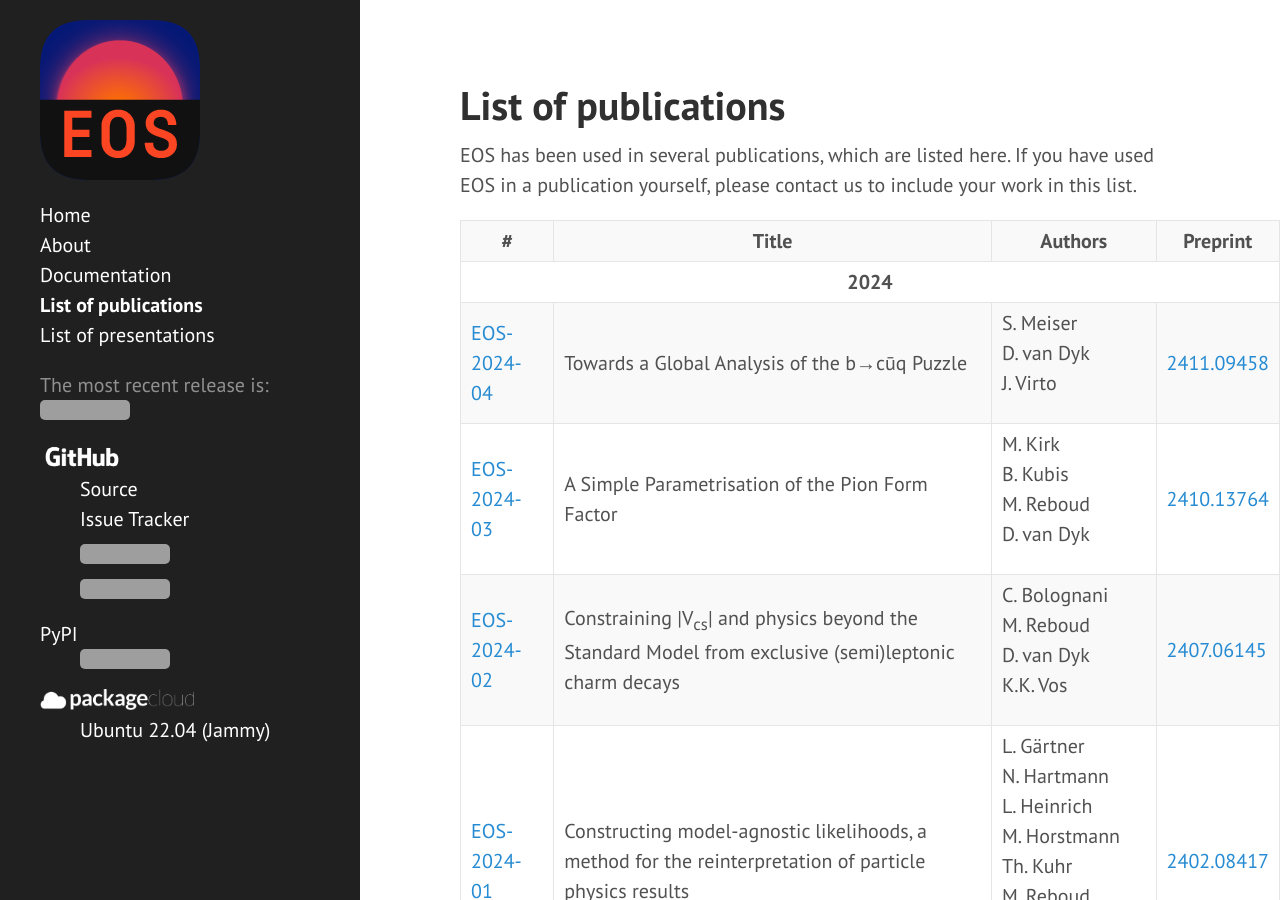
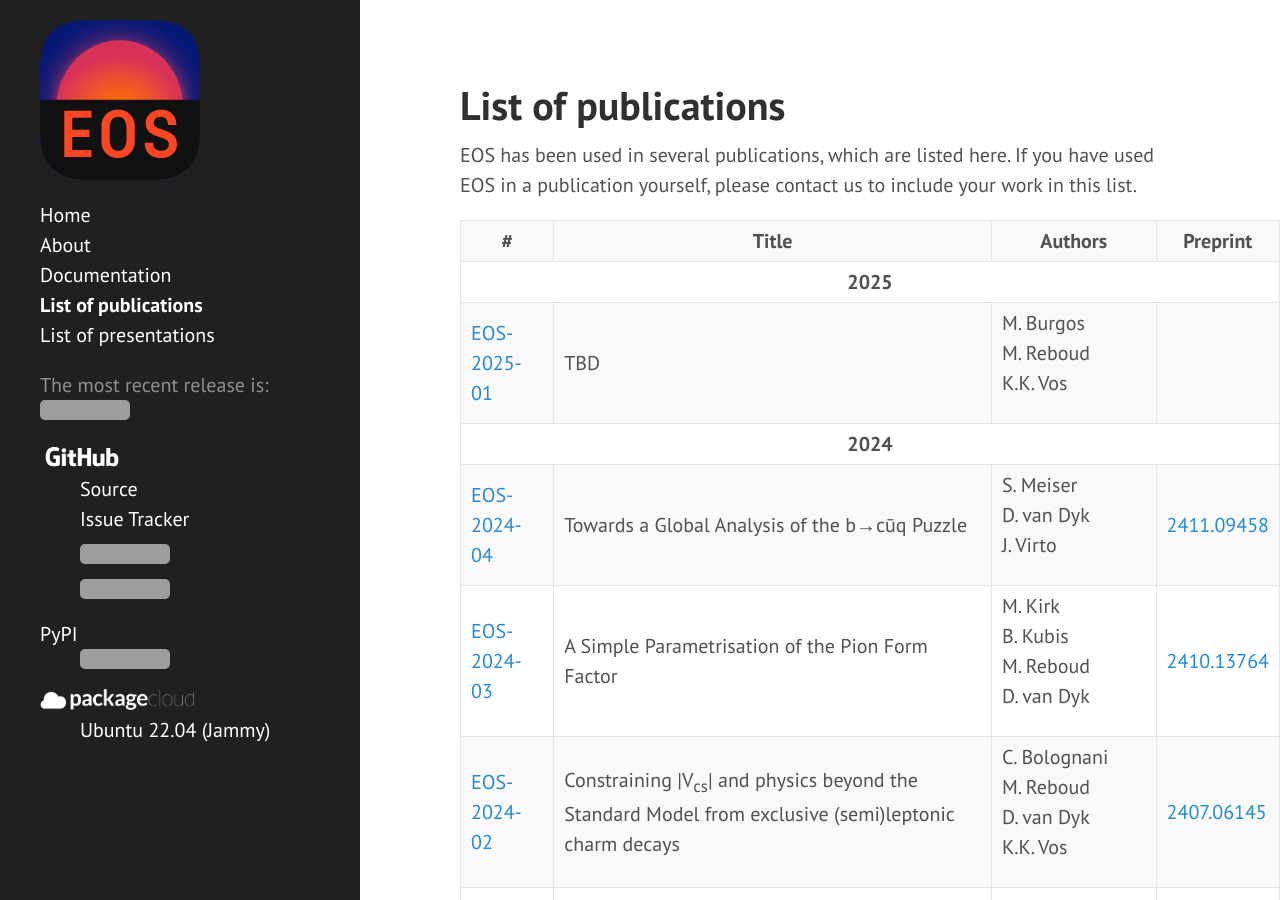
Before and after one commit to eos/eos.github.io, a Jekyll site: the page built from publications.html, in a window 1280 px wide and 900 px high. Built offline with Jekyll 4.4.1, drawn with Linux system fonts in a browser that asks for light colours; grey boxes are pictures that could not be loaded.

Commit message:
Add EOS-2025-01 to list of publications

```diff
--- a/_data/publications.yml
+++ b/_data/publications.yml
@@ -1,3 +1,8 @@
+- year: '2025'
+  items:
+      - id:      '01'
+        title:   'TBD'
+        authors: [M.&nbsp;Burgos, M.&nbsp;Reboud, K.K.&nbsp;Vos]
 - year: '2024'
   items:
       - id:      '04'
```
